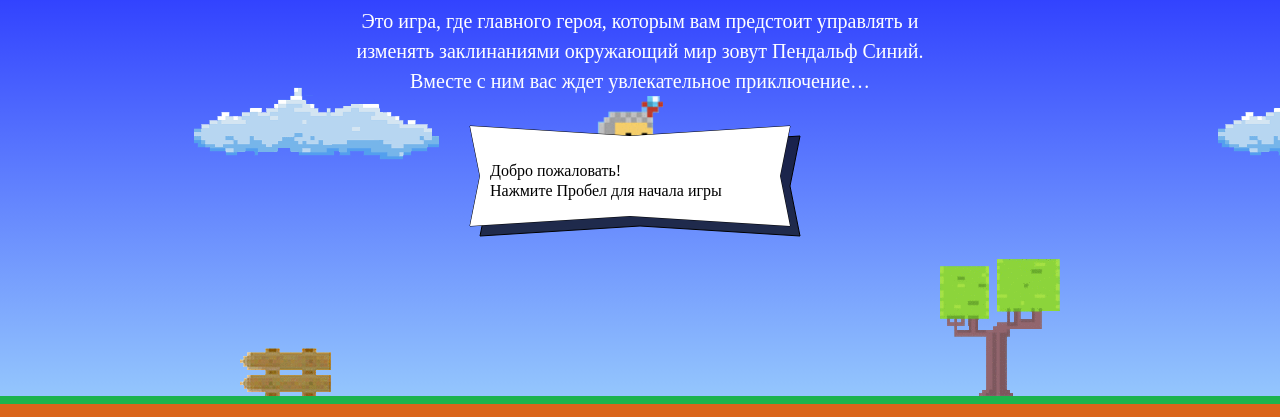
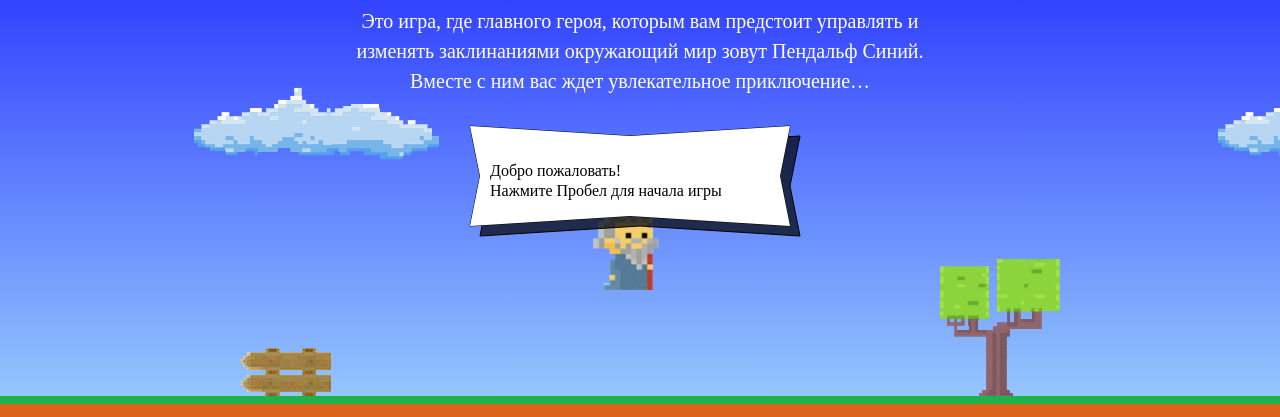
Before and after one commit to aldeimos/1068207-code-and-magick-18, a website: page index.html in a window 1280 px wide. Shown: the part 203-620 px from the top of the page. Drawn offline with Linux system fonts and the light colour scheme; a web font is replaced by a local one.

Commit message:
getY fixed

```diff
--- a/index.html
+++ b/index.html
@@ -183,20 +183,19 @@
     var getFireballSpeed = function (left) {
       return left ? 5 : 2;
     };
-    console.log(getFireballSpeed(true));
     wizardSpeed = 3;
     wizardWidth = 70;
-    console.log(wizardSpeed);
-    console.log(wizardWidth);
-    var getWizardHeight = function (wizardWidth) {
+    var getWizardHeight;
+    var getWizardX;
+    var getWizardY;
+    getWizardHeight = function (wizardWidth) {
       return 1.337 * wizardWidth;
     };
-    console.log(getWizardHeight(wizardWidth));
-    var getWizardX = function (width) {
+    getWizardX = function (width) {
       return (width / 3) + wizardWidth;
     };
-    var getWizardY = function (height) {
-      return height - height;
+    getWizardY = function (height) {
+      return (height / 3);
     };
 
   </script>
```
